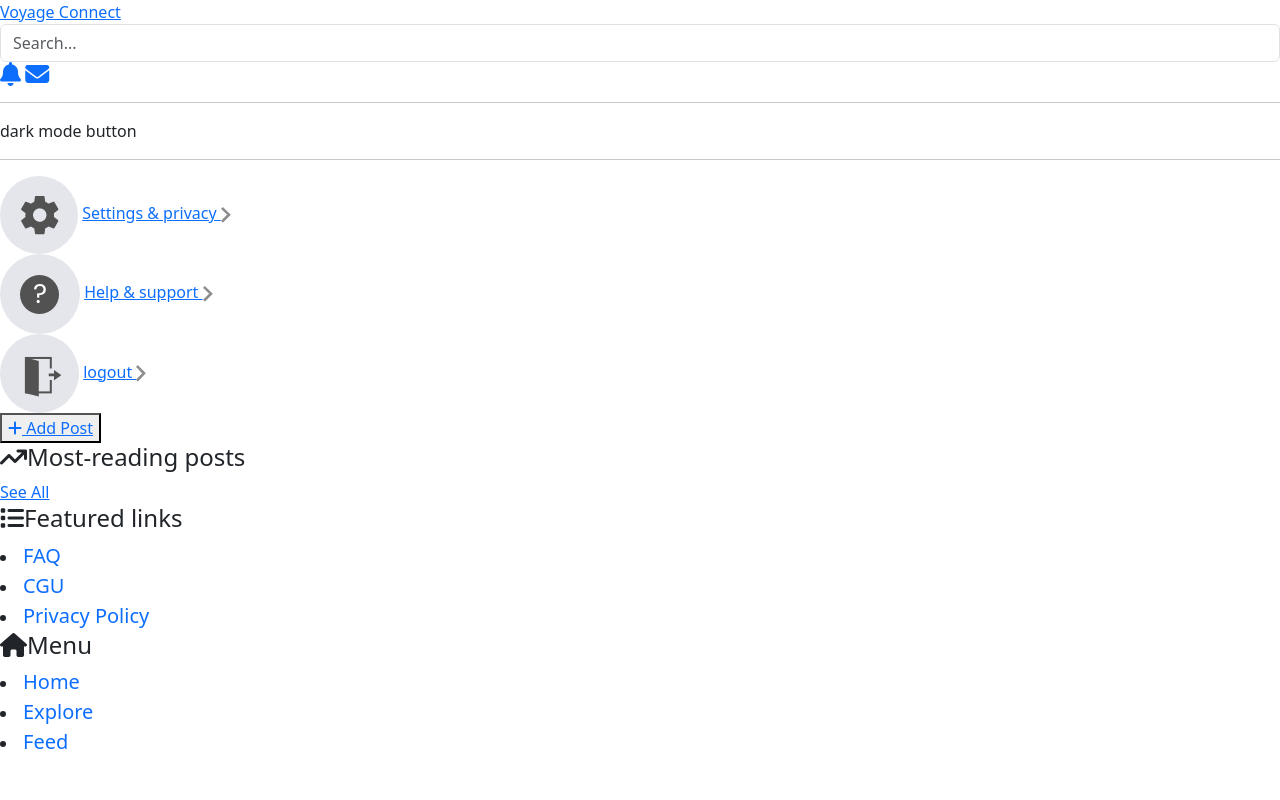
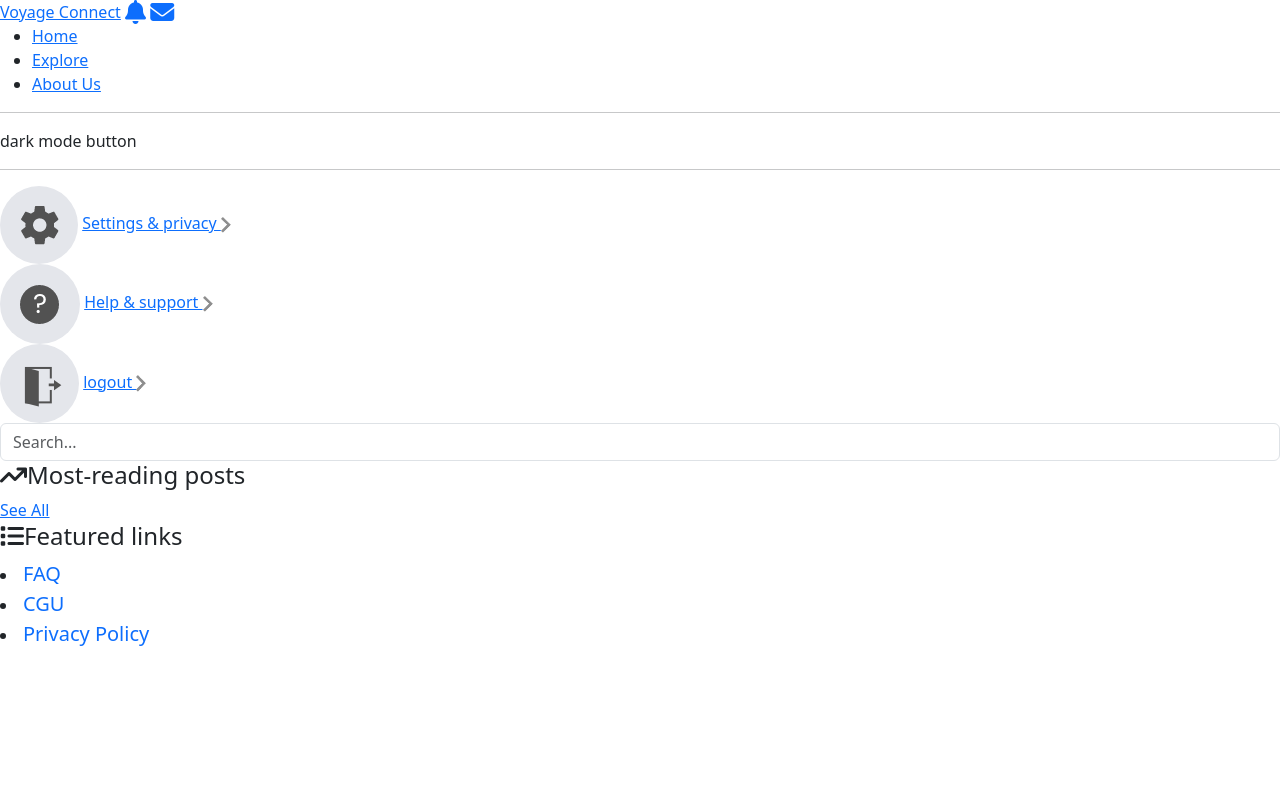
Before and after one commit to Lunamorgendorffer/Voyage-Connect, a Symfony app: template templates/post/index.html.twig in a window 1280 px wide. Run offline with Twig, Linux system fonts and the light colour scheme; the template is opened without the code that fills it, so the values that code supplies are empty; some libraries are stand-ins or nearby versions.

Commit message:
Update new style v3

```diff
--- a/templates/base.html.twig
+++ b/templates/base.html.twig
@@ -12,18 +12,31 @@
     <body>
         <nav class="navmenu">
             <div class="nav-left">
-                <a href="{{ path('app_home') }}">Voyage Connect</a>
+                <div class="nav-icons">
+                    <a class="title-logo" href="{{ path('app_home') }}">Voyage Connect</a>
+                    <a href=""><i class="fa-solid fa-bell fa-xl"></i></a>
+                    <a href="{{path('app_messages')}}"><i class="fa-solid fa-envelope fa-xl"></i></a>
                 </div>
-
-            <div class="nav-center">
-                <input class="form-control" type="text" id="live_search" placeholder="Search...">
-                <div id="result"></div>
             </div>
 
             <div class="nav-right">
-                <div class="nav-icons">
-                    <a href=""><i class="fa-solid fa-bell fa-xl"></i></a>
-                    <a href="{{path('app_messages')}}"><i class="fa-solid fa-envelope fa-xl"></i></a>
+                <ul class="nav_list_post">
+                    <li class="nav_item">
+                        <a href="{{ path('app_home') }}" class="nav_link">Home</a>
+                    </li>
+
+                    <li class="nav_item">
+                        <a href="{{ path('app_api')}}" class="nav_link">Explore</a>
+                    </li>
+                    <li class="nav_item">
+                        <a href="#" class="nav_link">About Us</a>
+                    </li>
+                    {% if is_granted('ROLE_ADMIN') %}
+                    <li class="nav_item">
+                        <a href="{{ path('admin_index') }}" class="nav_link">admin</a>
+                    </li>
+                    {% endif %}
+                </ul>
                 <div class="nav-user-icon online">
                     {% if app.user %}
                         {% if app.user.avatar == null %}
@@ -34,7 +47,8 @@
                         {% endif %}
                     {% endif %}
                 </div>
-                </div>
+
+
 
 
 
@@ -85,28 +99,6 @@
 
         <div class="cont">
 
-            {# <div class="left-sidebard">
-
-                <div class="imp-links">
-                    <h5>Menu</h5>
-                    <div class="menu-links">
-                        <a href="{{ path('app_home') }}"><i class="fas fa-home"></i>Home</a>
-                        <a href="{{ path('app_api')}}"><i class="fa-brands fa-wpexplorer fa-lg"></i>Explore</a>
-                        <a href="{{ path('app_post') }}"><i class="fas fa-tasks"></i>Posts</a>
-                    </div>
-                </div>
-
-                <div class="shorcut-links">
-                    <h5>Personal <br> Navigator</h5>
-                    <div class="menu-links">
-                        <a href="#"><i class="fas fa-question-circle"></i>Your Posts</a>
-                        <a href="#"><i class="fas fa-heart"></i>Your likes</a>
-                        <a href="#"><i class="fas fa-bookmark"></i>Your Bookmarks</a>
-                    </div>
-                </div>
-
-            </div> #}
-
             <div class="main-content">
 
                 {% block body %}{% endblock %}
@@ -122,7 +114,7 @@
                         <div class="list-event">
                         {% if trendingPosts is not empty %}
                             {% for post in trendingPosts %}
-                                <li class="event-items"><a class="link text-decoration-none fs-6" href="{{ path('show_post', {'id': post.id})}}">{{ post.title }}</a></li>
+                                <li class="event-items"><a class="link text-decoration-none fs-5" href="{{ path('show_post', {'id': post.id})}}">{{ post.title }}</a></li>
                             {% endfor %}
                         {% endif %}
                         </div>
@@ -140,20 +132,6 @@
                     </div>
 
                 </div>
-
-                <div class="right-subpart">
-                    <div class="event">
-                        <div class="sidebar-title">
-                            <h4><i class="fas fa-home"></i>Menu</h4>
-                        </div>
-                        <div class="rgpd-links">
-                            <li class="event-items"><a href="{{ path('app_home') }}" class="link text-decoration-none  fs-5" href="#">Home</a></li>
-                            <li class="event-items"><a href="{{ path('app_api')}}" class="link text-decoration-none  fs-5"  href="#">Explore</a></li>
-                            <li class="event-items"><a href="{{ path('app_post') }}" class="link text-decoration-none  fs-5"  href="#">Feed</a></li>
-                        </div>
-                    </div>
-                </div>
-
             </div>
         </div>
 
--- /dev/null
+++ b/templates/components/_comment.html.twig
@@ -0,0 +1,4 @@
+<button class="like-btn">
+    <i class="fa-regular fa-message p-1"></i>
+</button>
+<span class="ml-2">{{ post.comments|length }}</span>
--- a/templates/components/_like.html.twig
+++ b/templates/components/_like.html.twig
@@ -4,15 +4,13 @@
     <a  href="{{ path('app_like', {id: post.id}) }}" data-action="like" data-nb={{ post.likes|length }}>
     {% endif %}
 
-    <button style="background-color:transparent;padding: 5px; ">
+    <button class="like-btn">
         {# Icône du coeur vide #}
         <i class="fa-regular fa-heart unfilled {{ app.user in post.likes ? 'd-none' : '' }}"></i>
         {# Icône du coeur rempli #}
         <i style="color:red" class="fa-solid fa-heart filled {{ app.user in post.likes ? '' : 'd-none' }}"></i>
     </button>
-    <span class="ml-2">{{ post.likes|length }}
-        likes
-    </span>
+    <span class="ml-2">{{ post.likes|length }}</span>
 
     {% if app.user %}
         </a>
--- a/templates/home/index.html.twig
+++ b/templates/home/index.html.twig
@@ -30,6 +30,11 @@
                     <li class="nav_item">
                         <a href="{{ path('app_post') }}" class="nav_link">Posts</a>
                     </li>
+                    {% if is_granted('ROLE_ADMIN') %}
+                    <li class="nav_item">
+                        <a href="{{ path('admin_index') }}" class="nav_link">admin</a>
+                    </li>
+                    {% endif %}
                     <li class="nav_item">
                         <a href="{{ path('app_logout') }}" class="login">Log Out</a>
                     </li>
--- a/templates/post/index.html.twig
+++ b/templates/post/index.html.twig
@@ -5,7 +5,9 @@
 
 {% block body %}
 <div class="post-input-container">
-    <button class="btn-add"><a href="{{ path('add_post')}}"><i class="fa-solid fa-plus"></i>  Add Post</a></button><br>
+    <input class="form-control" type="text" id="live_search" placeholder="Search...">
+    <div id="result"></div>
+    {# <button class="btn-add"><a href="{{ path('add_post')}}"><i class="fa-solid fa-plus"></i>  Add Post</a></button><br> #}
 </div>
 
 
@@ -38,7 +40,7 @@
     <div class="post-row">
         <div class="activity-icons">
             <div>{% include "components/_like.html.twig" %}</div>
-            <div><i class="fa-regular fa-message p-1"></i> {{post.comments|length }}</div>
+            <div>{% include "components/_comment.html.twig" %}</div>
             <div><a href="{{ path('app_api')}}" class="country btn btn-outline-secondary">{{post.country}}</a></div>
 
         </div>
```
Also changed, not shown: assets/styles/app.css (+23 -28 lines). Lines whose indentation alone changed are shown as unchanged.
